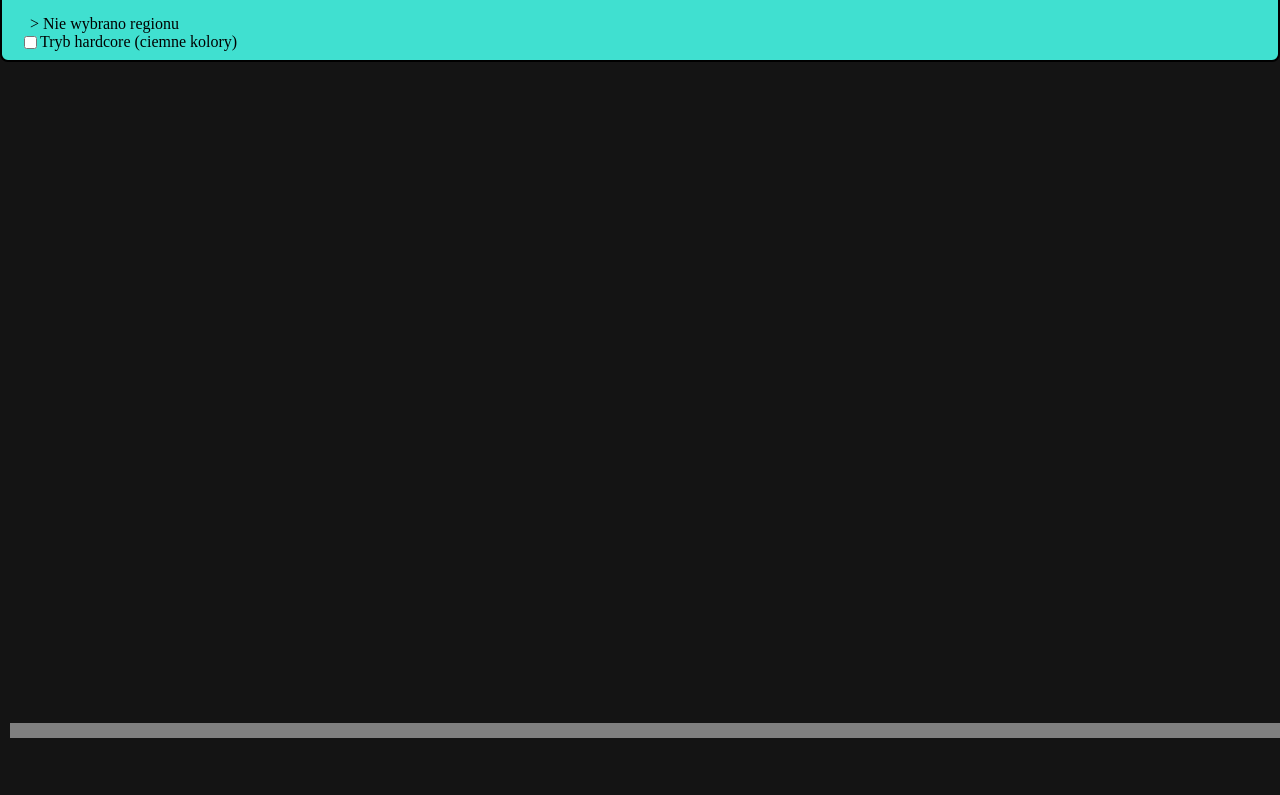
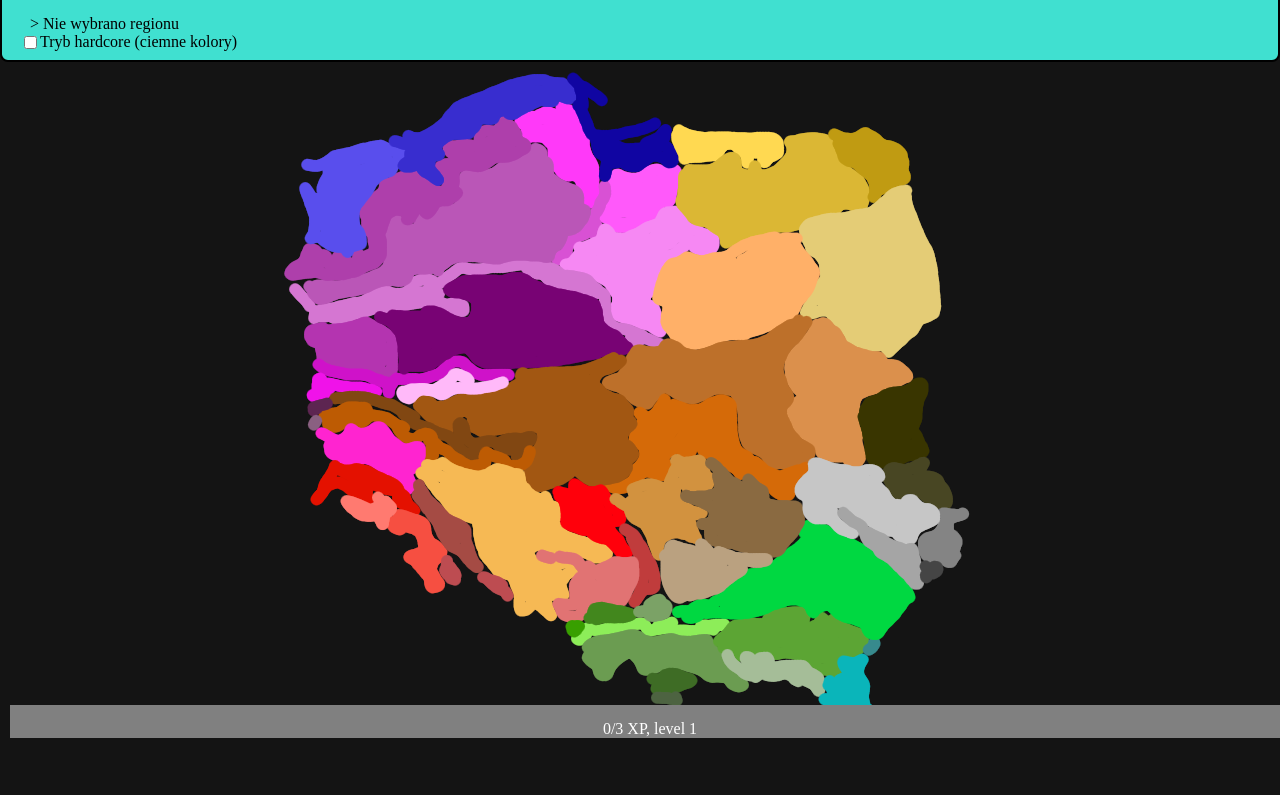
Before and after one commit to Bejmach/MapOfPoland, a plain HTML site: page docs/makroregiony.html in a window 1280 px wide. Shown: the part 62-857 px from the top of the page. Drawn offline with Linux system fonts and the light colour scheme.

Commit message:
renamed index.js in makroregiony.html

```diff
--- a/docs/makroregiony.html
+++ b/docs/makroregiony.html
@@ -35,7 +35,7 @@
     </div>
 
 
-    <script src="script.js"></script>
+    <script src="makroregiony.js"></script>
 </body>
 
 </html>
```
